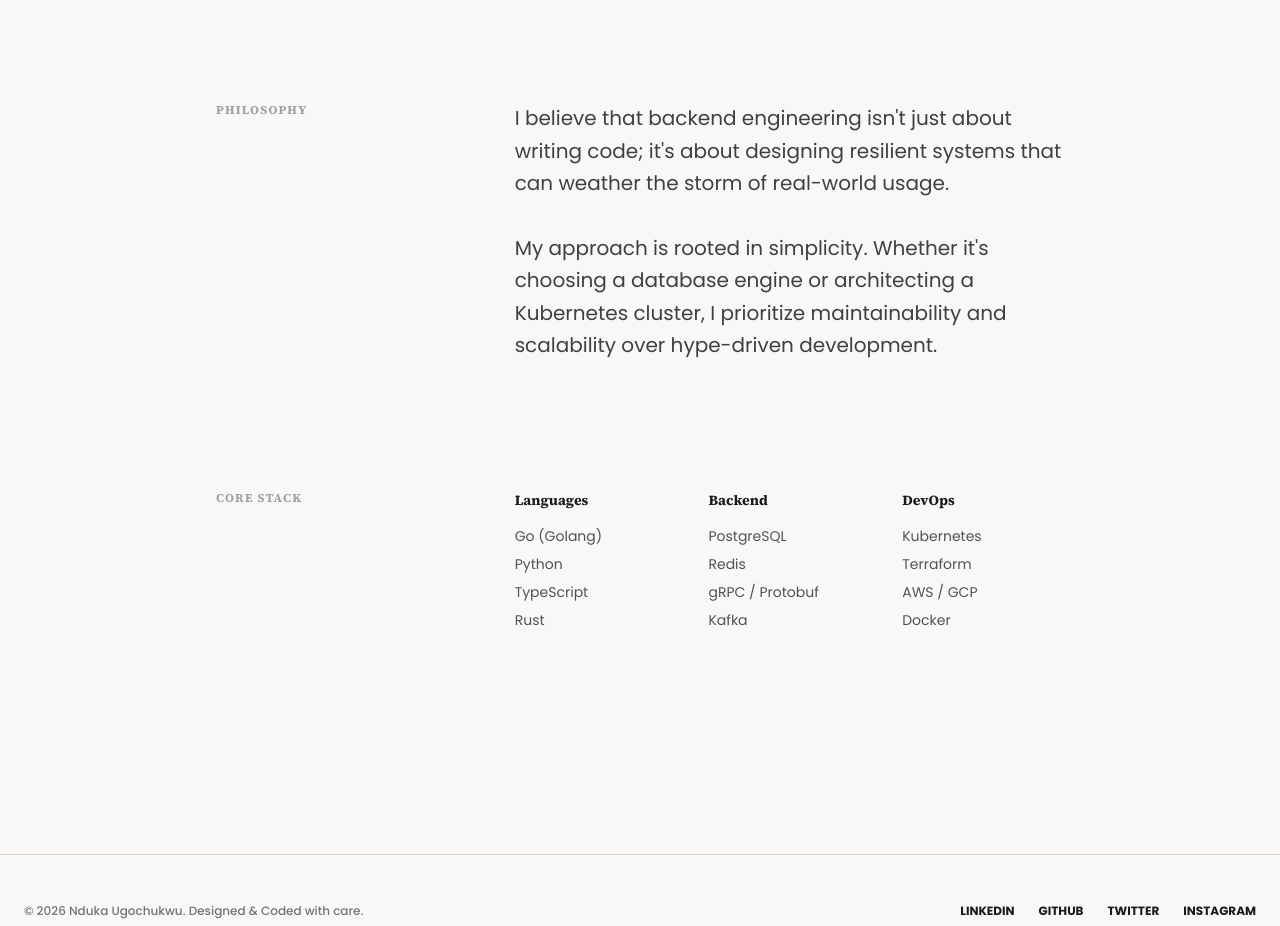
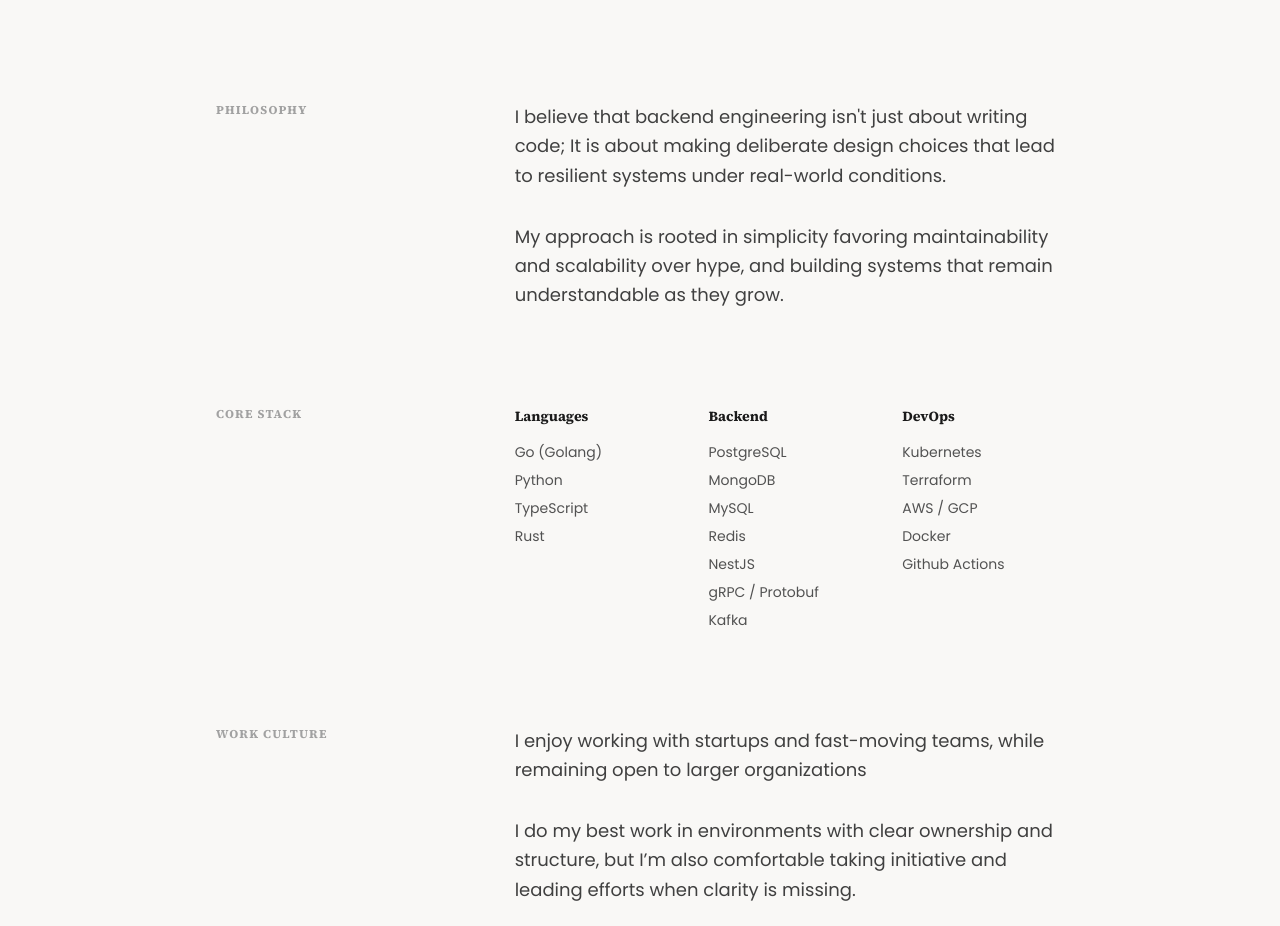
Before and after one commit to thatzerroguy/thatzerroguy-portfolio, a Next.js app: page /about in a window 1280 px wide. Shown: the part 306-1232 px from the top of the page. Built offline with nearby package versions, Linux system fonts and the light colour scheme.

Commit message:
feat: Refactor About and Home components
Updated text content and semantic structure of the About page, along
with minor text and margin adjustments. Also increased the font size of
the main heading in the Home component and adjusted the padding of the
navigation bar in the Layout component.

```diff
--- a/components/About.tsx
+++ b/components/About.tsx
@@ -17,21 +17,21 @@ const About: React.FC = () => {
         </motion.h1>
       </header>
 
-      <div className="grid grid-cols-1 md:grid-cols-12 gap-12 mb-32">
+      <div className="grid grid-cols-1 md:grid-cols-12 gap-12 mb-24">
         <div className="md:col-span-4">
           <h2 className="text-xs uppercase tracking-widest font-bold text-neutral-400 font-serif">Philosophy</h2>
         </div>
-        <div className="md:col-span-8 space-y-8 text-lg md:text-xl text-neutral-700 leading-relaxed">
+        <div className="md:col-span-8 space-y-8 text-lg md:text-lg text-neutral-700 leading-relaxed">
           <p>
-            I believe that backend engineering isn't just about writing code; it's about designing resilient systems that can weather the storm of real-world usage.
+            I believe that backend engineering isn't just about writing code; It is about making deliberate design choices that lead to resilient systems under real-world conditions.
           </p>
           <p>
-            My approach is rooted in simplicity. Whether it's choosing a database engine or architecting a Kubernetes cluster, I prioritize maintainability and scalability over hype-driven development.
+            My approach is rooted in simplicity favoring maintainability and scalability over hype, and building systems that remain understandable as they grow.
           </p>
         </div>
       </div>
 
-      <div className="grid grid-cols-1 md:grid-cols-12 gap-12 mb-32">
+      <div className="grid grid-cols-1 md:grid-cols-12 gap-12 mb-24">
         <div className="md:col-span-4">
           <h2 className="text-xs uppercase tracking-widest font-bold text-neutral-400 font-serif">Core Stack</h2>
         </div>
@@ -50,7 +50,10 @@ const About: React.FC = () => {
               <h4 className="font-bold text-sm mb-4 font-serif">Backend</h4>
               <ul className="text-neutral-600 space-y-2 text-sm">
                 <li>PostgreSQL</li>
+                <li>MongoDB</li>
+                <li>MySQL</li>
                 <li>Redis</li>
+                <li>NestJS</li>
                 <li>gRPC / Protobuf</li>
                 <li>Kafka</li>
               </ul>
@@ -62,9 +65,24 @@ const About: React.FC = () => {
                 <li>Terraform</li>
                 <li>AWS / GCP</li>
                 <li>Docker</li>
+                <li>Github Actions</li>
               </ul>
             </div>
           </div>
+        </div>
+      </div>
+
+      <div className="grid grid-cols-1 md:grid-cols-12 gap-12 mb-32">
+        <div className="md:col-span-4">
+          <h2 className="text-xs uppercase tracking-widest font-bold text-neutral-400 font-serif">Work Culture</h2>
+        </div>
+        <div className="md:col-span-8 space-y-8 text-lg md:text-lg text-neutral-700 leading-relaxed">
+          <p>
+            I enjoy working with startups and fast-moving teams, while remaining open to larger organizations
+          </p>
+          <p>
+            I do my best work in environments with clear ownership and structure, but I’m also comfortable taking initiative and leading efforts when clarity is missing.
+          </p>
         </div>
       </div>
     </div>
--- a/components/Home.tsx
+++ b/components/Home.tsx
@@ -151,7 +151,7 @@ const Home: React.FC = () => {
            initial={{ opacity: 0, y: 20 }}
            whileInView={{ opacity: 1, y: 0 }}
            viewport={{ once: true }}
-           className="text-4xl md:text-6xl font-medium font-serif"
+           className="text-5xl md:text-7xl font-medium font-serif"
          >
            I engineer experiences, <span className="text-brand-accent italic">worth reliving for.</span>
          </motion.h1>
--- a/components/Layout.tsx
+++ b/components/Layout.tsx
@@ -12,7 +12,7 @@ const Layout: React.FC<{ children: React.ReactNode }> = ({ children }) => {
 
   return (
     <div className="min-h-screen flex flex-col font-sans">
-      <nav className="fixed top-0 left-0 right-0 z-50 px-6 py-6 flex justify-between items-center mix-blend-difference text-white">
+      <nav className="fixed top-0 left-0 right-0 z-50 px-20 py-6 flex justify-between items-center mix-blend-difference text-white">
         <Link href="/" className="text-sm font-medium tracking-tight relative z-50">
           Nduka  Ugochukwu
         </Link>
```
